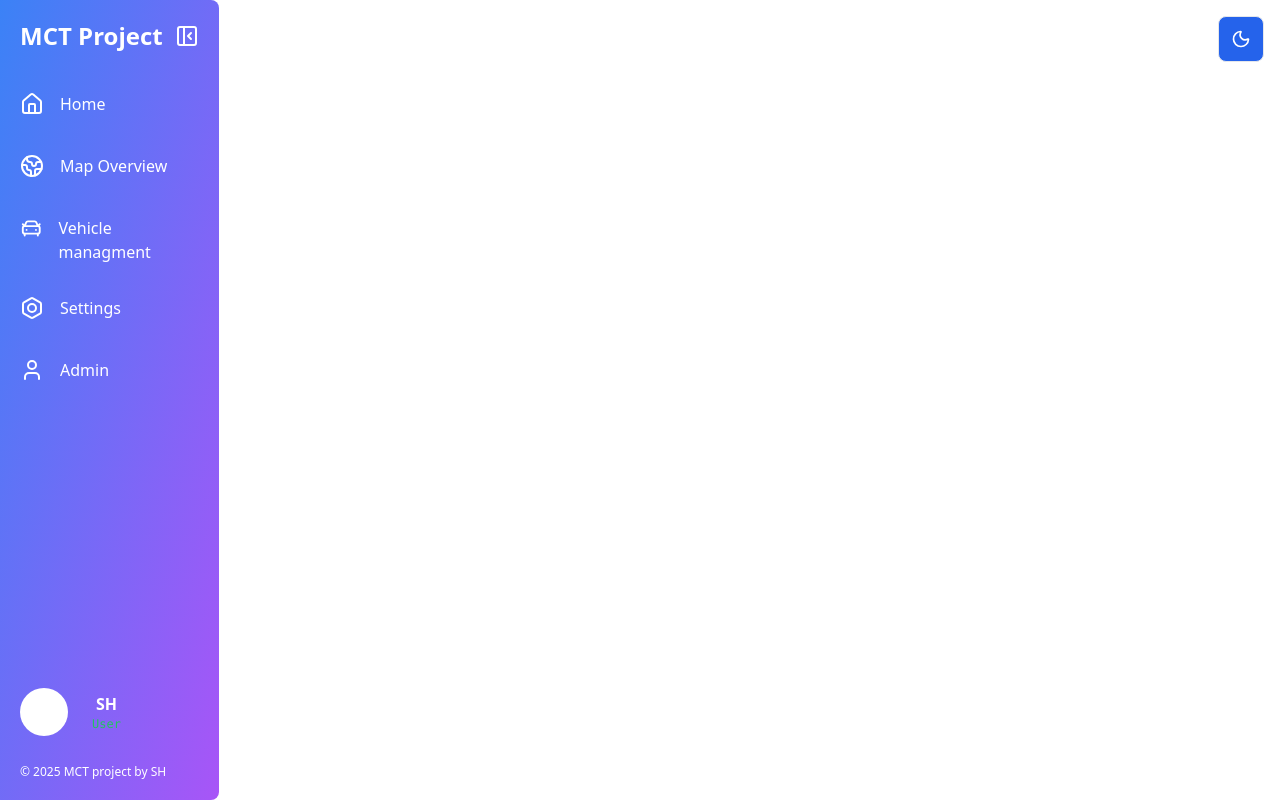
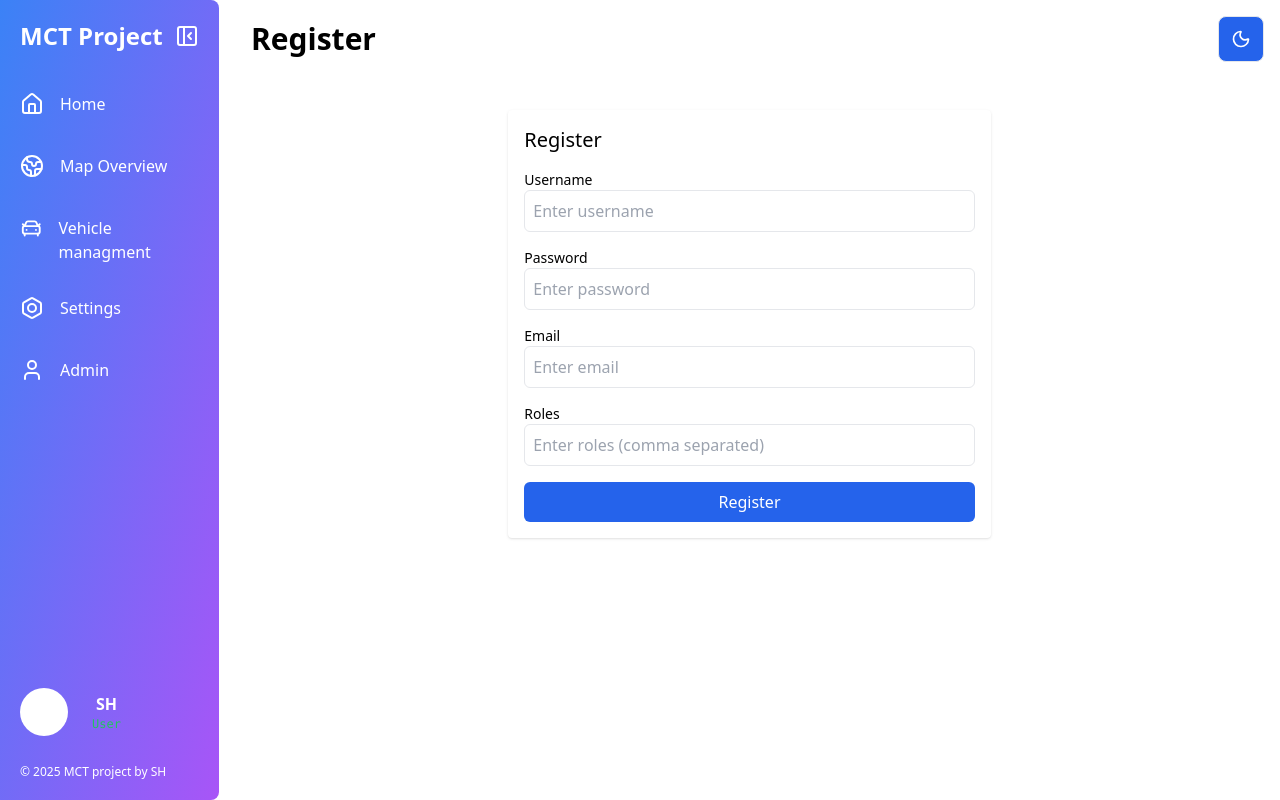
Before and after one commit to HashmiShareeb/researchproject_shareebhashmi_frontend, a Vue app in the folder robottaxi/: page /register in a window 1280 px wide. Built offline with nearby package versions, Linux system fonts and the light colour scheme; no server answers.

Commit message:
testing springnboot auth in frontend, styled fetched user in adminscreen

```diff
--- a/robottaxi/src/components/users/UserList.vue
+++ b/robottaxi/src/components/users/UserList.vue
@@ -1,8 +1,5 @@
 <template>
-  <div
-    v-if="ride"
-    class="rounded-xl p-4 bg-neutral-100 dark:bg-neutral-800 dark:text-white"
-  >
+  <div v-if="ride" class="">
     <div class="mb-4">
       <span class="block font-semibold">User:</span>
       <span class="block text-indigo-400">{{ ride.user.username }}</span>
--- a/robottaxi/src/router/router.ts
+++ b/robottaxi/src/router/router.ts
@@ -24,16 +24,16 @@ const routes: RouteRecordRaw[] = [
     name: "VehicleDetail",
     component: () => import("../views/vehicle/_slug.vue"),
   },
-  // {
-  //   path: "/login",
-  //   name: "Login",
-  //   component: () => import("../views/auth/LoginScreen.vue"),
-  // },
-  // {
-  //   path: "/register",
-  //   name: "Register",
-  //   component: () => import("../views/auth/RegisterScreen.vue"),
-  // },
+  {
+    path: "/login",
+    name: "Login",
+    component: () => import("../views/auth/LoginScreen.vue"),
+  },
+  {
+    path: "/register",
+    name: "Register",
+    component: () => import("../views/auth/RegisterScreen.vue"),
+  },
   // ADMIN
   {
     path: "/admin",
--- a/robottaxi/src/views/DashboardScreen.vue
+++ b/robottaxi/src/views/DashboardScreen.vue
@@ -60,7 +60,12 @@ watch(vehicles, (newVehicles) => {
     <h1 v-if="vehicles" class="text-2xl font-medium mb-4">
       There are
       <span class="text-purple-500 dark:text-purple-300"
-        >{{ vehicles.length }} vehicles </span
+        >{{
+          vehicles.filter(
+            (vehicle) => vehicle.vehicleStatus === VehicleStatus.AVAILABLE
+          ).length
+        }}
+        vehicle(s) </span
       >around your area.
     </h1>
     <div class="flex flex-col gap-4">
--- a/robottaxi/src/views/admin/AdminView.vue
+++ b/robottaxi/src/views/admin/AdminView.vue
@@ -76,13 +76,17 @@
         <h1 class="text-md mb-2 font-medium text-gray-700 dark:text-gray-300">
           Users in Active Rides
         </h1>
+        <aside
+          class="rounded-xl p-4 bg-neutral-100 dark:bg-neutral-800 dark:text-white"
+        >
           <UserList
             v-if="rides.length > 0"
             v-for="ride in rides"
             :key="ride.rideId"
             :ride="ride"
-          class="dark:shadow-none"
+            class="dark:shadow-none mb-8"
           />
+        </aside>
       </div>
     </div>
   </section>
--- a/robottaxi/src/views/auth/LoginScreen.vue
+++ b/robottaxi/src/views/auth/LoginScreen.vue
@@ -1,42 +1,72 @@
 <template>
+  <section class="px-8 dark:text-white">
+    <div
+      class="w-full md:w-1/2 mx-auto p-4 bg-neutral-100 dark:bg-neutral-800 rounded shadow"
+    >
+      <h2 class="text-xl font-medium mb-4">Login</h2>
+      <form @submit.prevent="loginUser" class="space-y-4">
         <div>
-    <h1>Login</h1>
-    <form @submit.prevent="handleLogin">
-      <input v-model="credentials.username" placeholder="Username" required />
+          <label class="block text-sm font-medium">Username</label>
           <input
-        v-model="credentials.password"
-        type="password"
-        placeholder="Password"
+            v-model="username"
+            type="text"
+            placeholder="Enter username"
+            class="w-full p-2 border rounded-md dark:bg-neutral-700"
             required
           />
-      <button type="submit">Login</button>
+        </div>
+        <div>
+          <label class="block text-sm font-medium">Password</label>
+          <input
+            v-model="password"
+            type="password"
+            placeholder="Enter password"
+            class="w-full p-2 border rounded-md dark:bg-neutral-700"
+            required
+          />
+        </div>
+        <button
+          type="submit"
+          class="w-full p-2 bg-indigo-600 text-white rounded-md hover:bg-indigo-700"
+        >
+          Login
+        </button>
       </form>
-    <p v-if="error">{{ error }}</p>
     </div>
+  </section>
 </template>
 
-<script>
+<script setup lang="ts">
 import { ref } from "vue";
-//import { useAuth } from '../composables/useAuth';
+import useAxios from "../../composables/useAxios";
 
-export default {
-  setup() {
-    const { loginUser, errorMessage } = useAuth();
-    const credentials = ref({ username: "", password: "" });
-    const error = errorMessage;
+const username = ref("");
+const password = ref("");
 
-    const handleLogin = async () => {
-      const success = await loginUser(credentials.value);
-      if (success) {
+const { postData } = useAxios();
+
+const loginUser = async () => {
+  try {
+    const response = await postData("/auth/login", {
+      username: username.value,
+      password: password.value,
+    });
+    // No need to manually handle the session as Spring Security will set the cookie
     alert("Login successful!");
+    console.log("User logged in:", response);
+  } catch (error) {
+    console.error("Error logging in user:", error);
+    alert("Error during login.");
   }
 };
-
-    return {
-      credentials,
-      error,
-      handleLogin,
-    };
-  },
-};
+// const logoutUser = async () => {
+//   try {
+//     await postData("/auth/logout");
+//     alert("Logout successful!");
+//     console.log("User logged out");
+//   } catch (error) {
+//     console.error("Error logging out user:", error);
+//     alert("Error during logout.");
+//   }
+// };
 </script>
--- a/robottaxi/src/views/auth/RegisterScreen.vue
+++ b/robottaxi/src/views/auth/RegisterScreen.vue
@@ -1,48 +1,91 @@
 <template>
+  <section class="px-8 dark:text-white">
+    <div
+      class="w-full md:w-1/2 mx-auto p-4 bg-white dark:bg-neutral-800 rounded shadow"
+    >
+      <h2 class="text-xl font-medium mb-4">Register</h2>
+      <form @submit.prevent="registerUser" class="space-y-4">
         <div>
-    <h1>Register</h1>
-    <form @submit.prevent="handleRegister">
-      <input v-model="user.username" placeholder="Username" required />
+          <label class="block text-sm font-medium">Username</label>
           <input
-        v-model="user.password"
-        type="password"
-        placeholder="Password"
+            v-model="username"
+            type="text"
+            placeholder="Enter username"
+            class="w-full p-2 border rounded-md dark:bg-neutral-700"
             required
           />
-      <input v-model="user.email" type="email" placeholder="Email" required />
-      <button type="submit">Register</button>
+        </div>
+        <div>
+          <label class="block text-sm font-medium">Password</label>
+          <input
+            v-model="password"
+            type="password"
+            placeholder="Enter password"
+            class="w-full p-2 border rounded-md dark:bg-neutral-700"
+            required
+          />
+        </div>
+        <div>
+          <label class="block text-sm font-medium">Email</label>
+          <input
+            v-model="email"
+            type="email"
+            placeholder="Enter email"
+            class="w-full p-2 border rounded-md dark:bg-neutral-700"
+            required
+          />
+        </div>
+        <div>
+          <label class="block text-sm font-medium">Roles</label>
+          <input
+            v-model="roles"
+            type="text"
+            placeholder="Enter roles (comma separated)"
+            class="w-full p-2 border rounded-md dark:bg-neutral-700"
+          />
+        </div>
+        <button
+          type="submit"
+          class="w-full p-2 bg-blue-600 text-white rounded-md hover:bg-blue-700"
+        >
+          Register
+        </button>
       </form>
-    <p v-if="error">{{ error }}</p>
     </div>
+  </section>
 </template>
 
-<script>
+<script setup lang="ts">
 import { ref } from "vue";
-//import { useAuth } from '../composables/useAuth';
+import useAxios from "../../composables/useAxios";
 
-export default {
-  setup() {
-    const { registerUser, errorMessage } = useAuth();
-    const user = ref({
-      username: "",
-      password: "",
-      email: "",
-      roles: ["USER"],
+const username = ref("");
+const password = ref("");
+const email = ref("");
+const roles = ref("");
+
+const { postData } = useAxios();
+
+const registerUser = async () => {
+  try {
+    //splits rollen met kommas
+    const rolesList = roles.value.split(",").map((role) => role.trim());
+
+    const response = await postData("/auth/register", {
+      username: username.value,
+      password: password.value,
+      email: email.value,
+      roles: rolesList,
     });
-    const error = errorMessage;
 
-    const handleRegister = async () => {
-      const success = await registerUser(user.value);
-      if (success) {
     alert("Registration successful!");
+    console.log("User registered:", response);
+
+    // Optionally, you can redirect the user to login page after registration
+    // this.$router.push('/login');
+  } catch (error) {
+    console.error("Error registering user:", error);
+    alert("Error during registration. Please try again.");
   }
 };
-
-    return {
-      user,
-      error,
-      handleRegister,
-    };
-  },
-};
 </script>
```
Lines whose indentation alone changed are shown as unchanged.
